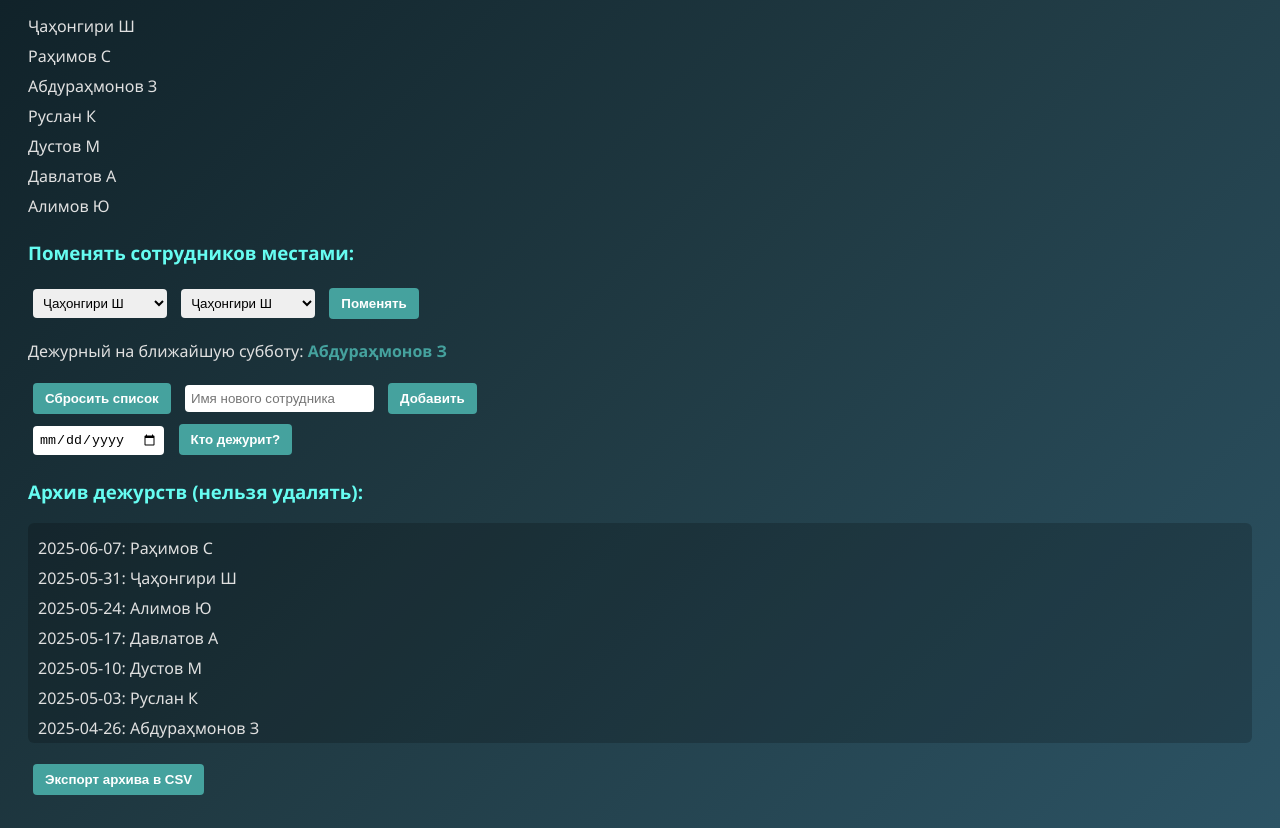
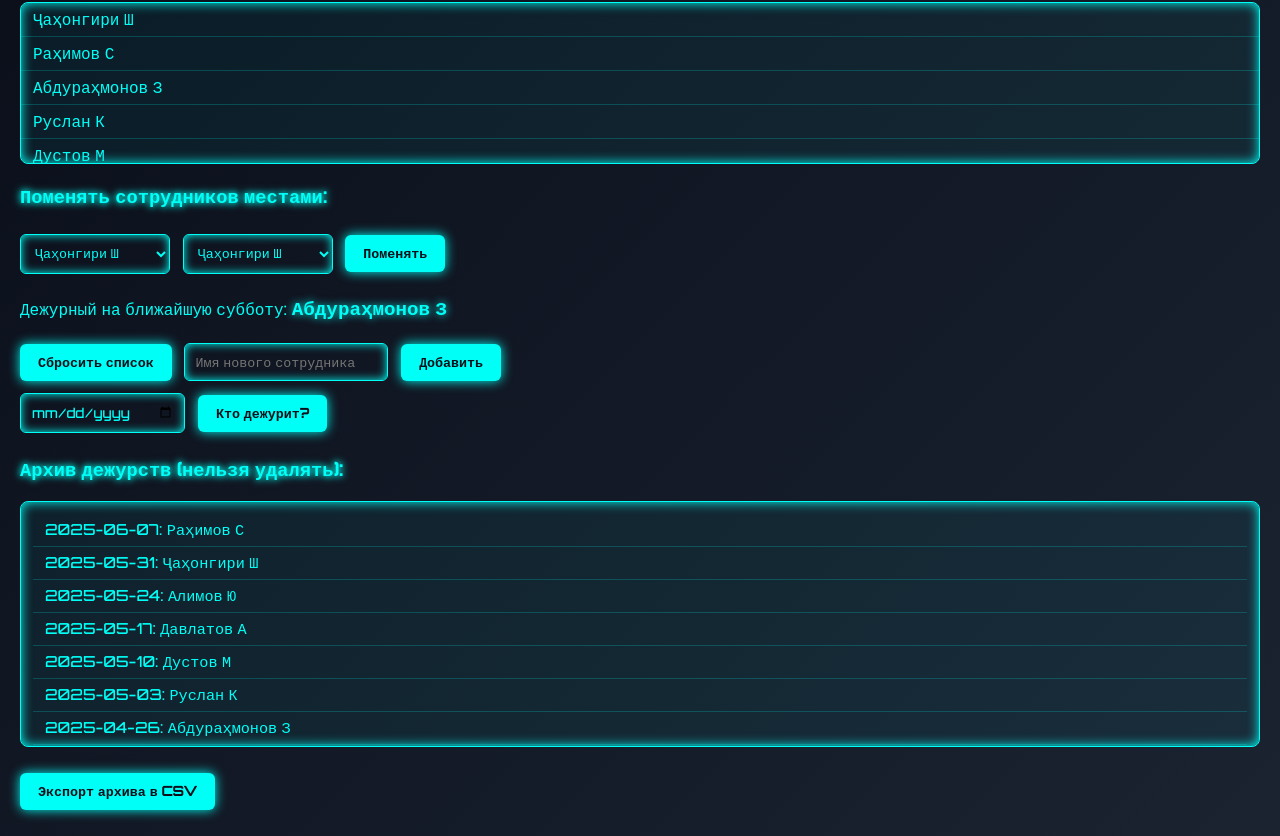
Before and after one commit to Rahimov98/duty-scheduler, a plain HTML site: page index.html in a window 1280 px wide. Shown: the part 103-939 px from the top of the page. Drawn offline with Linux system fonts and the light colour scheme.

Commit message:
index.html

```diff
--- a/index.html
+++ b/index.html
@@ -2,61 +2,108 @@
 <html lang="ru">
 <head>
   <meta charset="UTF-8" />
-    <title>График дежурств</title>
+  <title>График дежурств — Хай-Тек</title>
   <style>
+    @import url('https://fonts.googleapis.com/css2?family=Orbitron:wght@500&display=swap');
     body {
-            font-family: 'Segoe UI', Tahoma, Geneva, Verdana, sans-serif;
-            background: linear-gradient(135deg, #0f2027, #203a43, #2c5364);
-            color: #e0e0e0;
+      margin: 0;
       padding: 20px;
+      font-family: 'Orbitron', monospace, sans-serif;
+      background: linear-gradient(135deg, #0a0f1a, #1b2331);
+      color: #00fff7;
+      user-select: none;
     }
     h1, h3 {
-            color: #66fcf1;
+      color: #00fff7;
+      text-shadow: 0 0 6px #00fff7, 0 0 10px #00d1c1;
+    }
+    ul {
+      list-style: none;
+      padding-left: 0;
+      margin-bottom: 20px;
+      max-height: 160px;
+      overflow-y: auto;
+      border: 1px solid #00fff7;
+      border-radius: 8px;
+      background: rgba(0, 255, 247, 0.05);
+      box-shadow: 0 0 12px #00fff7 inset;
+    }
+    li {
+      padding: 6px 12px;
+      border-bottom: 1px solid rgba(0, 255, 247, 0.2);
+      transition: background 0.3s;
+      cursor: default;
+    }
+    li:hover {
+      background: rgba(0, 255, 247, 0.2);
+      box-shadow: 0 0 8px #00fff7;
     }
     button {
-            background-color: #45a29e;
+      background: #00fff7;
       border: none;
-            color: white;
-            padding: 8px 12px;
-            margin: 5px;
+      color: #0a0f1a;
+      font-weight: 700;
+      padding: 10px 18px;
+      margin: 6px 8px 6px 0;
+      border-radius: 6px;
       cursor: pointer;
-            border-radius: 4px;
-            font-weight: 600;
+      box-shadow: 0 0 12px #00fff7;
+      transition: background 0.3s, color 0.3s;
+      font-family: 'Orbitron', monospace, sans-serif;
     }
     button:hover {
-            background-color: #66fcf1;
-            color: #0f2027;
+      background: #00d1c1;
+      color: #001214;
+      box-shadow: 0 0 20px #00d1c1;
     }
-        input, select {
-            padding: 6px;
-            margin: 5px;
-            border-radius: 4px;
-            border: none;
+    input[type="text"], input[type="date"], select {
+      padding: 10px;
+      margin: 6px 8px 6px 0;
+      border-radius: 6px;
+      border: 1px solid #00fff7;
+      background: transparent;
+      color: #00fff7;
+      font-family: 'Orbitron', monospace, sans-serif;
+      box-shadow: 0 0 10px #00fff7 inset;
+      transition: border-color 0.3s;
+    }
+    input[type="text"]:focus, input[type="date"]:focus, select:focus {
       outline: none;
+      border-color: #00d1c1;
+      box-shadow: 0 0 16px #00d1c1 inset;
     }
-        ul {
-            list-style-type: none;
-            padding-left: 0;
-        }
-        li {
-            padding: 4px 0;
-        }
-        #dutyResult, #currentDuty {
+    #currentDuty, #dutyResult {
+      font-size: 1.2em;
       font-weight: 700;
-            color: #45a29e;
+      color: #00fff7;
+      text-shadow: 0 0 8px #00fff7;
+      margin-top: 10px;
+      margin-bottom: 16px;
     }
     #dutyArchiveList {
-            max-height: 200px;
+      max-height: 220px;
       overflow-y: auto;
-            background: rgba(0,0,0,0.2);
-            padding: 10px;
-            border-radius: 6px;
-            margin-top: 10px;
+      background: rgba(0, 255, 247, 0.05);
+      border-radius: 8px;
+      box-shadow: 0 0 12px #00fff7 inset;
+      padding: 12px;
+      font-size: 0.95em;
+    }
+    ::-webkit-scrollbar {
+      width: 10px;
+    }
+    ::-webkit-scrollbar-thumb {
+      background: #00fff7;
+      border-radius: 5px;
+      box-shadow: 0 0 8px #00fff7;
+    }
+    ::-webkit-scrollbar-track {
+      background: #00111a;
     }
   </style>
 </head>
 <body>
-    <h1>График дежурств</h1>
+  <h1>График дежурств — Хай-Тек</h1>
 
   <ul id="employeeList"></ul>
 
@@ -65,14 +112,14 @@
   <select id="secondSelect"></select>
   <button onclick="swapEmployees()">Поменять</button>
 
-    <p>Дежурный на ближайшую субботу: <strong id="currentDuty"></strong></p>
+  <p>Дежурный на ближайшую субботу: <span id="currentDuty"></span></p>
 
   <button onclick="resetList()">Сбросить список</button>
 
   <input type="text" id="newEmployee" placeholder="Имя нового сотрудника" />
   <button onclick="addEmployee()">Добавить</button>
 
-    <br/>
+  <br />
 
   <input type="date" id="dutyDate" />
   <button onclick="showDuty()">Кто дежурит?</button>
@@ -85,8 +132,6 @@
 
 <script>
 let employees = ['Ҷаҳонгири Ш', 'Раҳимов С', 'Абдураҳмонов З', 'Руслан К', 'Дустов М', 'Давлатов А', 'Алимов Ю'];
-
-// Загрузка архива из localStorage
 let dutyArchive = JSON.parse(localStorage.getItem('dutyArchive') || '[]');
 
 function saveArchive() {
@@ -206,7 +251,6 @@ function showDuty() {
   document.getElementById('dutyResult').innerText = `Дежурный на ${date.toLocaleDateString()}: ${dutyEmployee}`;
 }
 
-// Новая функция — заполнить архив дежурств с начала 2025 по сегодня
 function fillArchiveForPastSaturdays() {
   const startDate = new Date(2025, 0, 4);
   const today = new Date();
@@ -221,7 +265,6 @@ function fillArchiveForPastSaturdays() {
   }
 }
 
-// Экспорт архива в CSV файл
 function exportArchive() {
   if (dutyArchive.length === 0) {
     alert("Архив пуст.");
@@ -243,11 +286,9 @@ function exportArchive() {
   document.body.removeChild(link);
 }
 
-// Инициализация
 fillArchiveForPastSaturdays();
 renderArchive();
 updateUI();
-
 </script>
 </body>
 </html>
```
Lines whose indentation alone changed are shown as unchanged.
